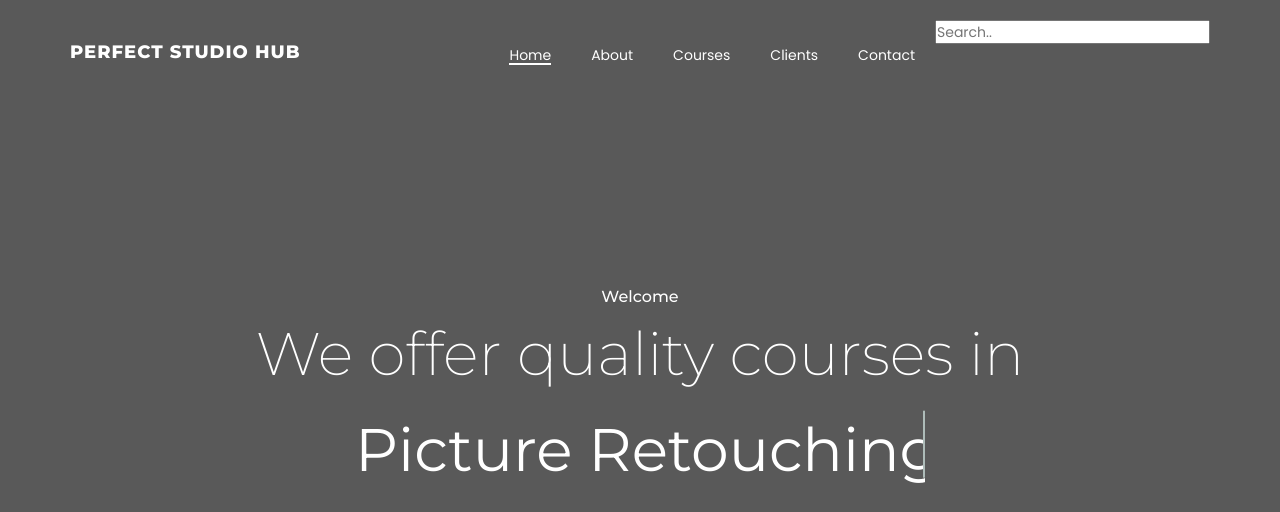
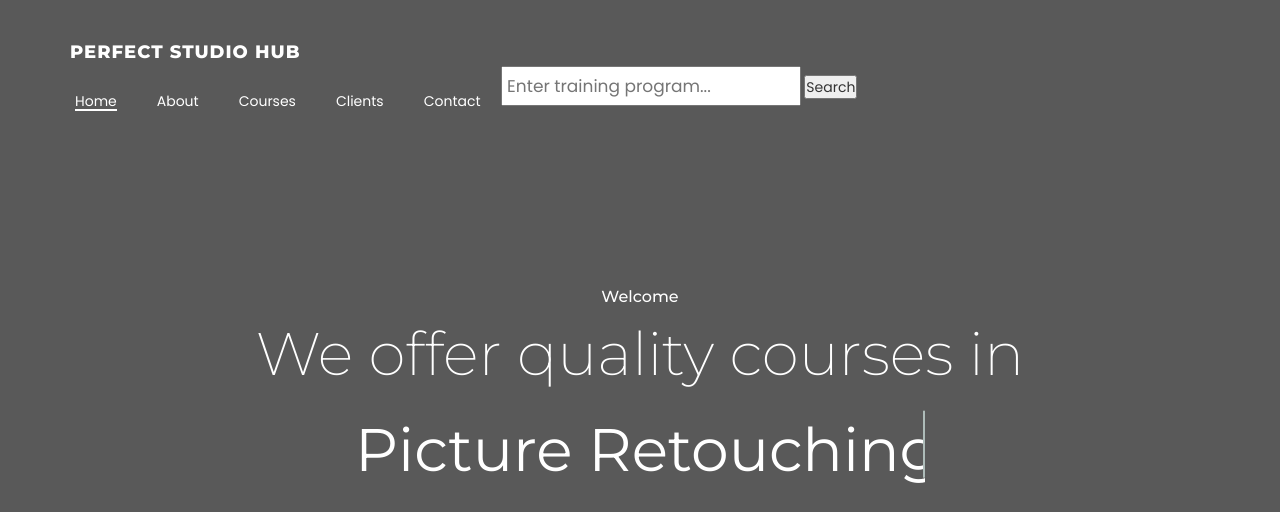
Before and after one commit to PRUDIE/perfect-studio, a plain HTML site: page index.html in a window 1280 px wide. Shown: the top 512 px of the page. Drawn offline with nearby package versions, Linux system fonts and the light colour scheme.

Commit message:
C:\Users\user\Desktop\divvvvv

```diff
--- a/index.html
+++ b/index.html
@@ -10,7 +10,7 @@
         <meta charset="utf-8">
         <meta http-equiv="X-UA-Compatible" content="IE=edge">
         <meta name="viewport" content="width=device-width, initial-scale=1">
-		<meta name="keywords" content="home, courses, studio, contact, creative, agency">
+		<meta name="keywords" content="home, courses, training, studio, contact, creative, agency">
 
 		<!-- title -->
 		<title>Perfect Studio Hub</title>
@@ -74,9 +74,10 @@
 
 		    </div>
 
-		    <!-- Collect the nav links, and other content for toggling -->
-		    <div class="collapse navbar-collapse" id="nav-icon-collapse">
+		    <!-- Collect the nav links, and other content for toggling
+		    <div class="collapse navbar-collapse" id="nav-icon-collapse">-->
 
+        <section id="newsletter">
             <!-- links -->
             <ul class="nav navbar-nav navbar-right">
                 <li><a href="#" data-scroll-nav="0" class="active">Home</a></li>
@@ -84,11 +85,43 @@
                 <li><a href="#" data-scroll-nav="3">Courses</a></li>
                 <li><a href="#" data-scroll-nav="4">Clients</a></li>
                 <li><a href="#" data-scroll-nav="6">Contact</a></li>
-		        <input type="text" placeholder="Search..">
+            <div class="container">
+                <input type="text" id="training" placeholder=" Enter training program..." style=" font-size:17px; width:300px; height: 40px;">
+                <button class="button_1" onclick="myFunction()" >Search</button>
+            </div>
             </ul>
             </div><!-- /.navbar-collapse -->
           </div><!-- /.container -->
         </nav>
+        </section>
+
+        <script>
+            function myFunction() {
+                document.getElementById("demo").innerHTML= " ";
+                var list=[];
+                var x= document.getElementsByClassName("title");
+                var course=document.getElementById("course");
+
+                if(training.value.length == 0){document.getElementById("demo").innerHTML="Please enter a course to begin Search"; return false;}
+                document.getElementById("dem").innerHTML= "Search Results";
+
+                for (i = 0; i < x.length; i++) {
+                    if(x[i].textContent.toLowerCase().includes(course.value.toLowerCase())) {
+                        list.push("true");
+                        var ans = document.createElement("a");
+                        ans.setAttribute("href", "#" + x[i].id );
+                        ans.innerHTML =  x[i].textContent;
+                        document.getElementById("demo").innerHTML += "{ success:true,  data:  "
+                        var n=document.getElementById("demo").appendChild(ans);
+                        document.getElementById("demo").innerHTML += " }"
+                        document.getElementById("demo").innerHTML += " <br>";
+
+                    }}
+
+                if(list.length==0) {document.getElementById("demo").innerHTML +=" { success: false,  data: Sorry...Courses not available at the moment }";}
+            }
+            </script>
+
 		<!-- ====== End Navgition ======  -->
 
 		<!-- ====== Header ======  -->
```
Lines whose indentation alone changed are shown as unchanged.
